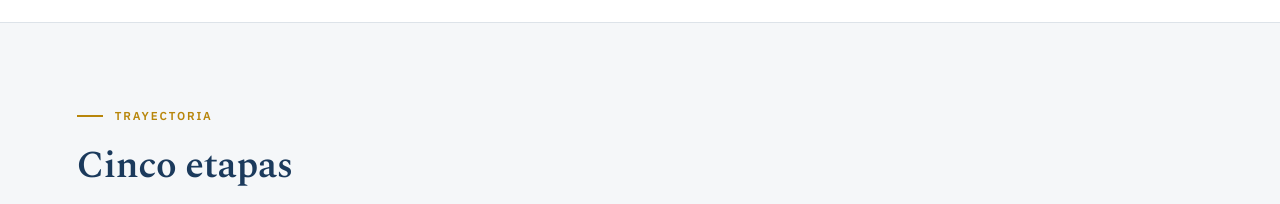
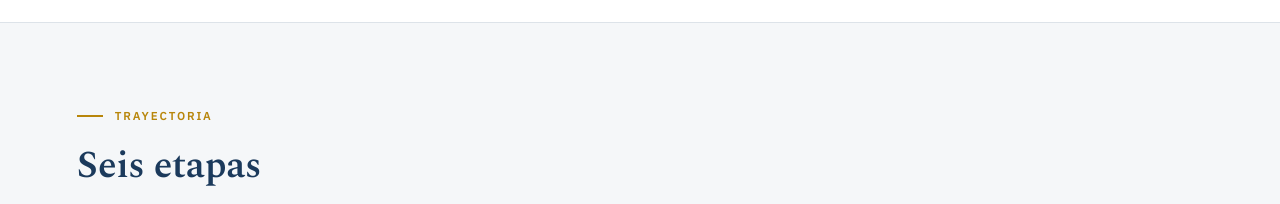
Before and after one commit to aquilu/bicult, a plain HTML site: page index.html in a window 1280 px wide. Shown: the part 1900-2104 px from the top of the page. Drawn offline with nearby package versions, Linux system fonts and the light colour scheme.

Commit message:
Corrige el título: son seis etapas, no cinco
Co-Authored-By: Claude Opus 5 (1M context) <noreply@anthropic.com>
Claude-Session: https://claude.ai/code/session_01GRw5dPeSYFHvxAp1DsuiCx

```diff
--- a/index.html
+++ b/index.html
@@ -194,7 +194,7 @@ a:hover{color:var(--oro)}
 
 <section class="tl wrap">
   <div class="kick"><i></i><span>TRAYECTORIA</span></div>
-  <h2 class="sec-t">Cinco etapas</h2>
+  <h2 class="sec-t">Seis etapas</h2>
   <p class="sec-p">Selecciona una etapa para ver sus funciones, su aporte de valor y la documentación que la respalda.</p>
   <div id="stepper" role="tablist" aria-label="Etapas del proyecto"></div>
   <div class="panel" id="panel"></div>
```
